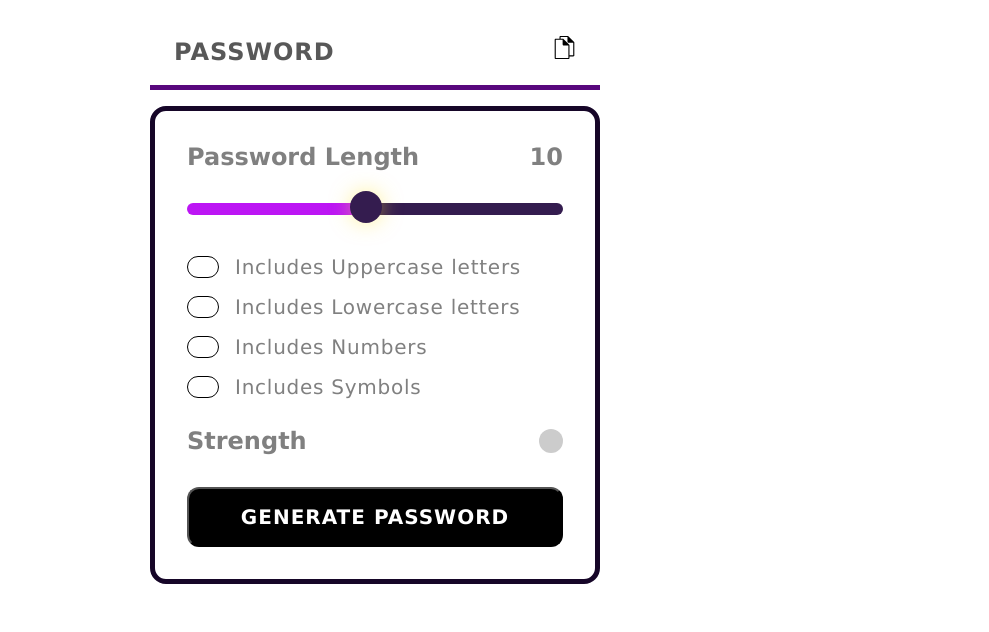
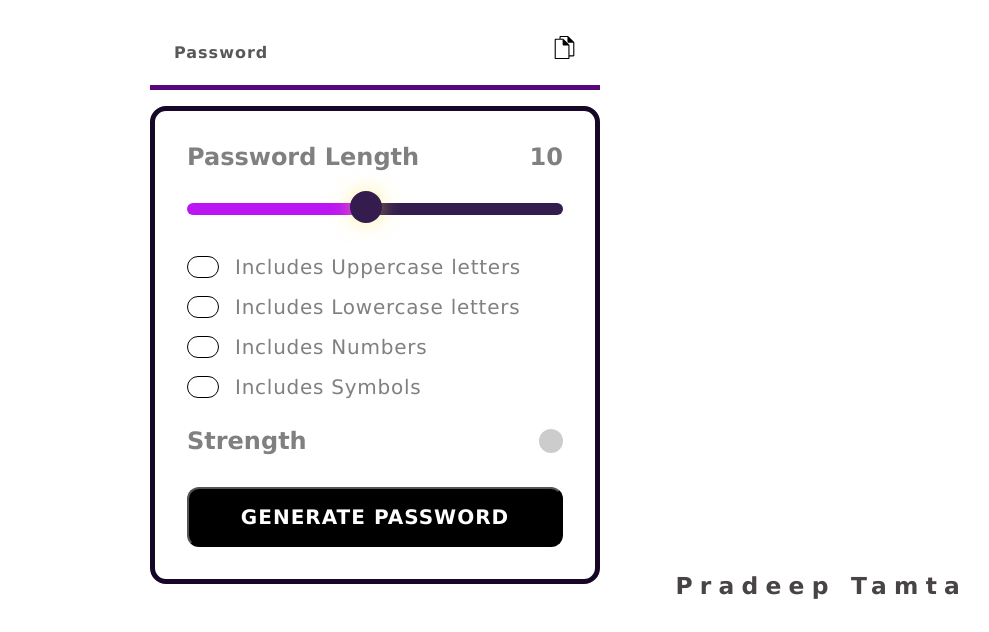
Before and after one commit to Pradeeptamta3225/JS_Mini_Projects, a plain HTML site: page Password_Generator/index.html in a window 1280 px wide. Shown: the part 168-800 px from the top of the page, without its empty margins (265-1254 px from the left). Drawn offline with Linux system fonts and the light colour scheme.

Commit message:
fix some styling

```diff
--- a/Password_Generator/index.html
+++ b/Password_Generator/index.html
@@ -5,8 +5,6 @@
     <meta http-equiv="X-UA-Compatible" content="IE=edge">
     <meta name="viewport" content="width=device-width, initial-scale=1.0">
     <title>Document</title>
-    <link rel="preconnect" href="https://fonts.googleapis.com" />
-    <link rel="preconnect" href="https://fonts.gstatic.com" crossorigin />
     <link
       href="https://fonts.googleapis.com/css2?family=League+Spartan:wght@100;200;300;400;600&display=swap"
       rel="stylesheet"
@@ -78,6 +76,9 @@
             </div>
 
         </div>
+        <div class="details">
+            <h3>Pradeep Tamta</h3>
+        </div>
     </div>
 
 
--- a/Password_Generator/styles.css
+++ b/Password_Generator/styles.css
@@ -73,11 +73,10 @@ h1 {
     position:absolute;
     top: 50%;
     left: 1.5rem;
-    font-size: 1.5rem;
+    font-size: 1rem;
     line-height:30px;
     color: black;
     opacity: 0.65;
-    text-transform: uppercase;
     transform: translateY(-50%);
 }
 
@@ -245,3 +244,13 @@ h1 {
     background-color: var(--dk-violet);
     box-shadow: 0px 0px 25px 5px rgba(255, 229, 61, 0.80);
 }
+
+.details{
+    font-family: 'Times New Roman', Times, serif;
+    color: rgb(73, 68, 68);
+    position: absolute;
+    right: 3rem;
+    bottom: 2rem;
+    letter-spacing: 0.45rem;
+    font-size: 20px;
+}
```
